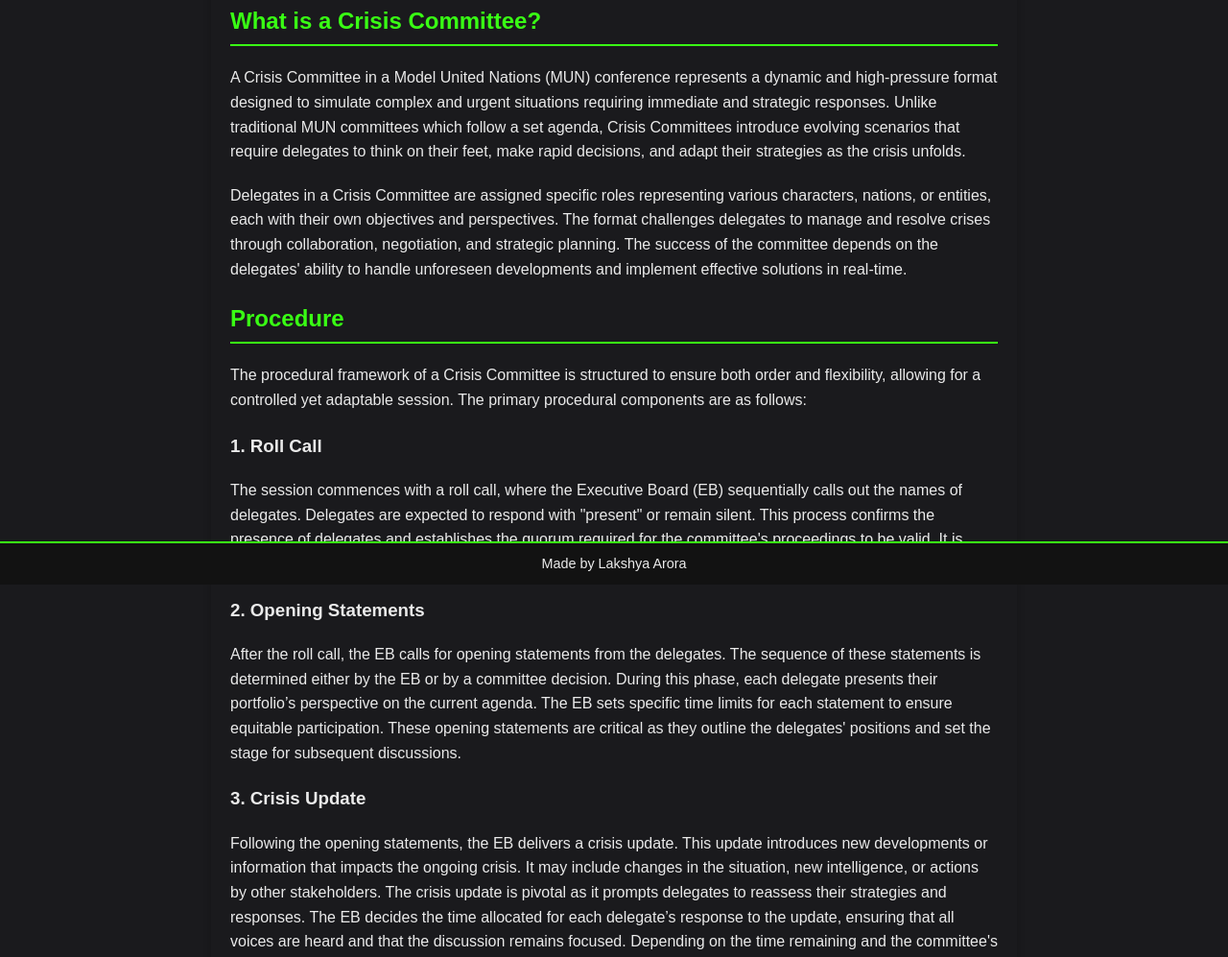
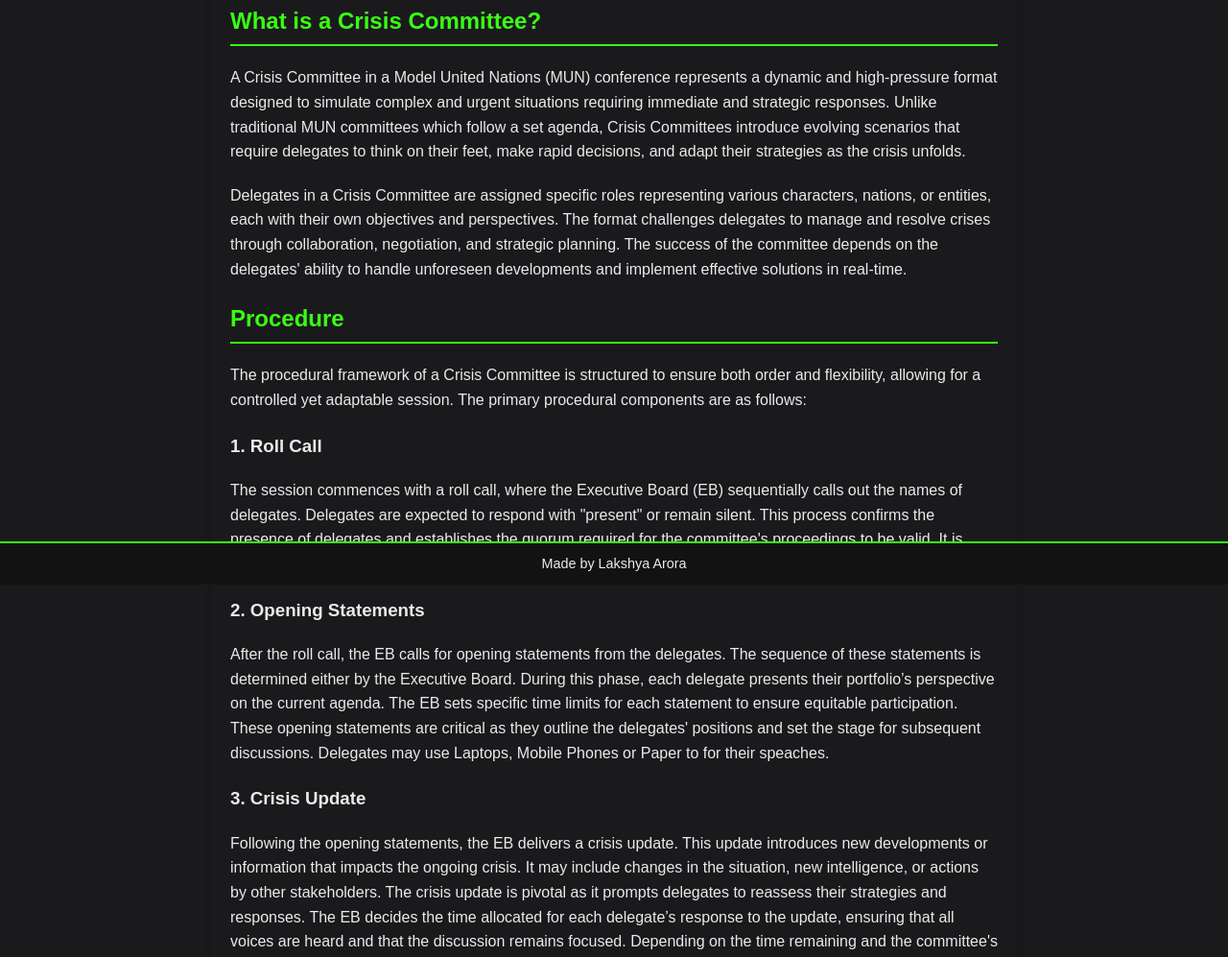
Before and after one commit to Lakshya300104/Crisis-Committee, a plain HTML site: page docs/index.html in a window 1280 px wide. Shown: the part 191-1188 px from the top of the page at 96% size. Drawn offline with Linux system fonts and the light colour scheme.

Commit message:
Update index.html

```diff
--- a/docs/index.html
+++ b/docs/index.html
@@ -45,7 +45,7 @@
 
             <h3>2. Opening Statements</h3>
             <p>
-                After the roll call, the EB calls for opening statements from the delegates. The sequence of these statements is determined either by the EB or by a committee decision. During this phase, each delegate presents their portfolio’s perspective on the current agenda. The EB sets specific time limits for each statement to ensure equitable participation. These opening statements are critical as they outline the delegates' positions and set the stage for subsequent discussions.
+                After the roll call, the EB calls for opening statements from the delegates. The sequence of these statements is determined either by the Executive Board. During this phase, each delegate presents their portfolio’s perspective on the current agenda. The EB sets specific time limits for each statement to ensure equitable participation. These opening statements are critical as they outline the delegates' positions and set the stage for subsequent discussions. Delegates may use Laptops, Mobile Phones or Paper to for their speaches.
             </p>
 
             <h3>3. Crisis Update</h3>
```
